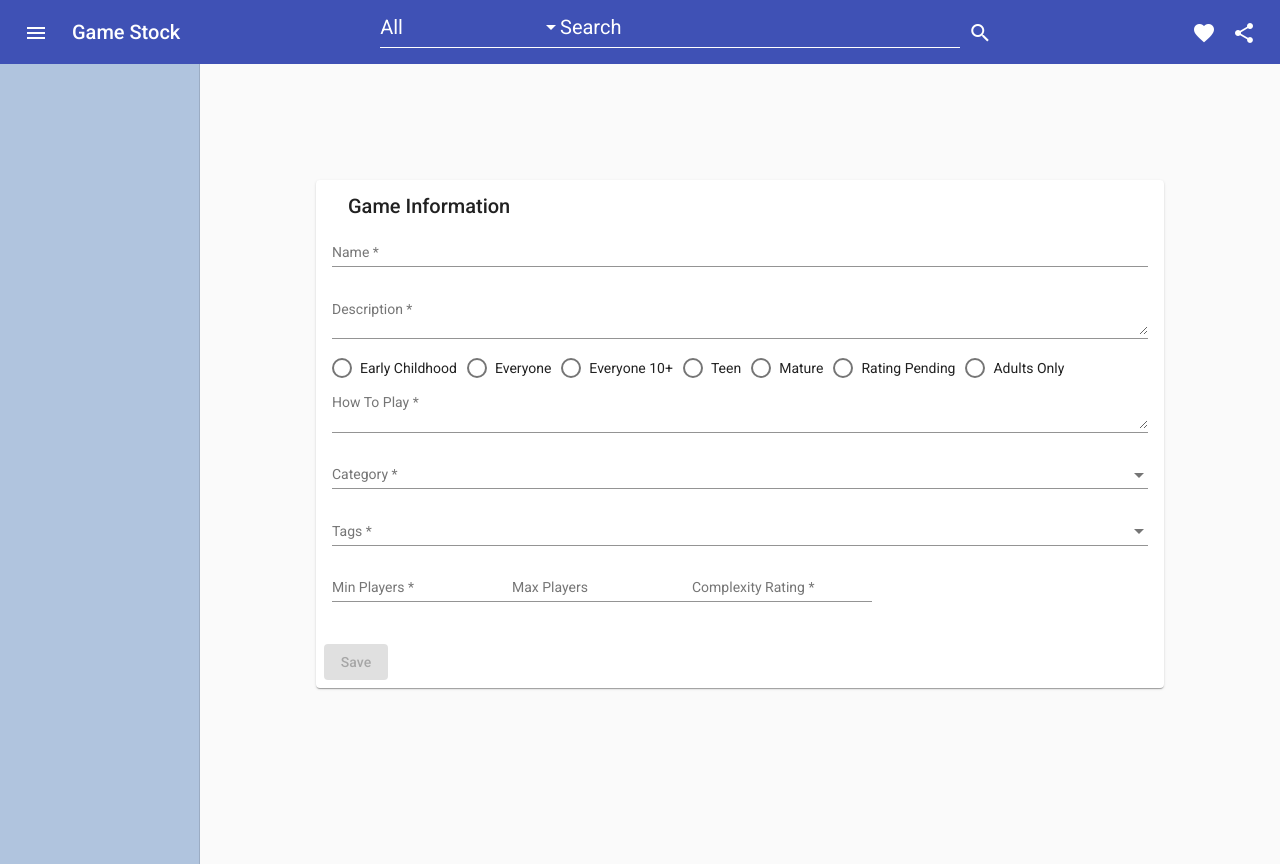
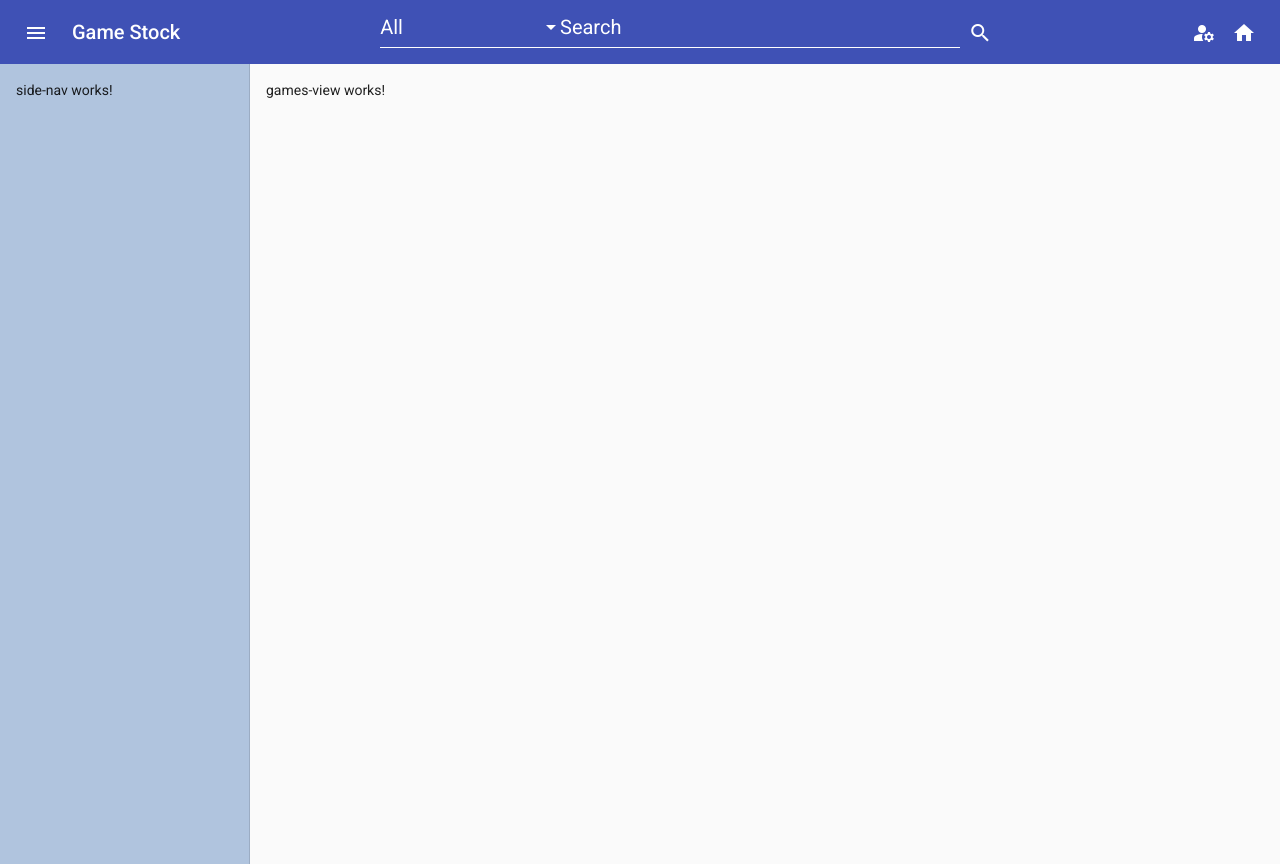
Before and after one commit to AarjavP/GameStock, an Angular app in the folder game-stock-ui/: page /games in a window 1280 px wide. Before the commit this address led to /. Built offline with nearby package versions, Linux system fonts and the light colour scheme.

Commit message:
addes routing for game input form and games view

```diff
--- a/game-stock-ui/src/app/app-routing.module.ts
+++ b/game-stock-ui/src/app/app-routing.module.ts
@@ -1,10 +1,16 @@
 import { NgModule } from '@angular/core';
 import { RouterModule, Routes } from '@angular/router';
+import { GameInputFormComponent } from './game-input-form/game-input-form.component';
+import { GamesViewComponent } from './games-view/games-view.component';
 
-const routes: Routes = [];
+const routes: Routes = [
+  {path:'game-input-form', component: GameInputFormComponent},
+  {path:'games', component: GamesViewComponent}
+];
 
 @NgModule({
   imports: [RouterModule.forRoot(routes)],
   exports: [RouterModule]
 })
 export class AppRoutingModule { }
+export const routingComponents = [GameInputFormComponent, GamesViewComponent]
--- a/game-stock-ui/src/app/app.component.css
+++ b/game-stock-ui/src/app/app.component.css
@@ -22,5 +22,5 @@ mat-sidenav, mat-sidenav-content {
 
 mat-sidenav{
   background-color:lightsteelblue;
-  width: 200px;
+  width: 250px;
 }
--- a/game-stock-ui/src/app/app.component.html
+++ b/game-stock-ui/src/app/app.component.html
@@ -10,18 +10,20 @@
   <app-game-search></app-game-search>
 
   <div class="container">
-    <button mat-icon-button>
-      <mat-icon>favorite</mat-icon>
+    <button mat-icon-button routerLink="/game-input-form">
+      <mat-icon>manage_accounts</mat-icon>
     </button>
-    <button mat-icon-button>
-      <mat-icon>share</mat-icon>
+    <button mat-icon-button routerLink = "/games">
+      <mat-icon>home</mat-icon>
     </button>
   </div>
 </mat-toolbar>
 
 <mat-sidenav-container>
-  <mat-sidenav mode="side" [(opened)]="menuButtonOpened"></mat-sidenav>
+  <mat-sidenav mode="side" [(opened)]="menuButtonOpened">
+    <app-side-nav></app-side-nav>
+  </mat-sidenav>
   <mat-sidenav-content>
-    <app-game-input-form></app-game-input-form>
+    <router-outlet></router-outlet>
   </mat-sidenav-content>
 </mat-sidenav-container>
--- a/game-stock-ui/src/app/app.module.ts
+++ b/game-stock-ui/src/app/app.module.ts
@@ -1,7 +1,7 @@
 import {NgModule} from '@angular/core';
 import {BrowserModule} from '@angular/platform-browser';
 
-import {AppRoutingModule} from './app-routing.module';
+import {AppRoutingModule, routingComponents} from './app-routing.module';
 import {AppComponent} from './app.component';
 import {GameService} from './game.service';
 import {HttpClientModule} from "@angular/common/http";
@@ -10,7 +10,6 @@ import { MaterialModule } from './material/material.module';
 import { SideNavComponent } from './side-nav/side-nav.component';
 import { GameSearchComponent } from './game-search/game-search.component';
 import { FormsModule, ReactiveFormsModule } from '@angular/forms';
-import { GameInputFormComponent } from './game-input-form/game-input-form.component';
 
 
 @NgModule({
@@ -18,7 +17,7 @@ import { GameInputFormComponent } from './game-input-form/game-input-form.compon
         AppComponent,
         SideNavComponent,
         GameSearchComponent,
-        GameInputFormComponent,
+        routingComponents
     ],
     imports: [
         HttpClientModule,
--- /dev/null
+++ b/game-stock-ui/src/app/games-view/games-view.component.html
@@ -0,0 +1 @@
+<p>games-view works!</p>
--- /dev/null
+++ b/game-stock-ui/src/app/games-view/games-view.component.ts
@@ -0,0 +1,15 @@
+import { Component, OnInit } from '@angular/core';
+
+@Component({
+  selector: 'app-games-view',
+  templateUrl: './games-view.component.html',
+  styleUrls: ['./games-view.component.css']
+})
+export class GamesViewComponent implements OnInit {
+
+  constructor() { }
+
+  ngOnInit(): void {
+  }
+
+}
```
Also changed, not shown: game-stock-ui/src/app/games-view/games-view.component.css (added), 1 other file (tests, documents, lock files or other folders).
